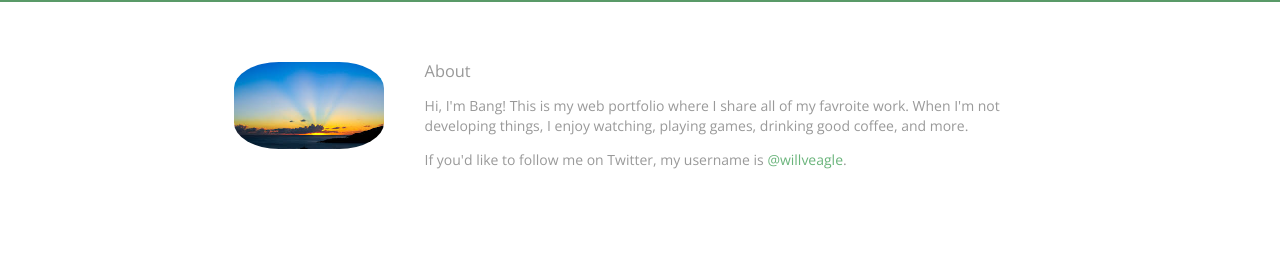
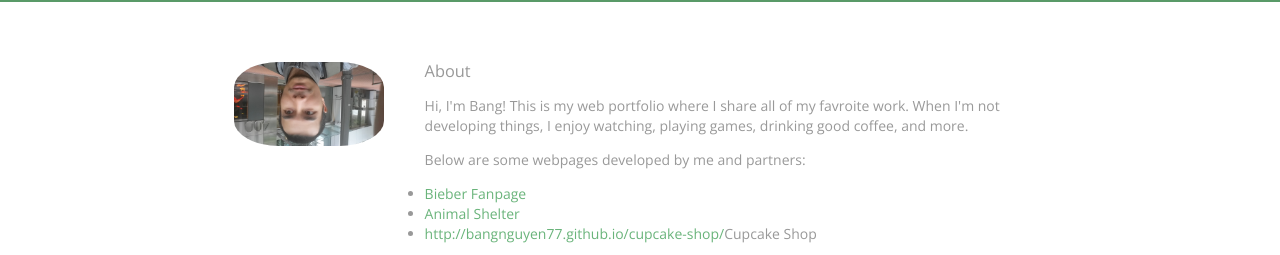
Before and after one commit to bangnguyen77/portfolion, a plain HTML site: page about.html in a window 1280 px wide. Shown: the part 99-354 px from the top of the page. Drawn offline with nearby package versions, Linux system fonts and the light colour scheme.

```diff
--- a/about.html
+++ b/about.html
@@ -35,9 +35,15 @@
 
     <div id="wrapper">
       <section>
-        <img src="img/demo.jpeg" alt="Photograph of Bang Nguyen" class="profile-photo">
+        <img src="img/bang.jpg" alt="Photograph of Bang Nguyen" class="profile-photo">
         <h3>About</h3>
         <p>Hi, I'm Bang! This is my web portfolio where I share all of my favroite work. When I'm not developing things, I enjoy watching, playing games, drinking good coffee, and more.</p>
+        <p>Below are some webpages developed by me and partners:</p>
+        <ul>
+          <li><a href="http://bangnguyen77.github.io/Bieber/">Bieber Fanpage</a></li>
+          <li><a href="http://bangnguyen77.github.io/animal-shelter/">Animal Shelter</a></li>
+          <li><a href="">http://bangnguyen77.github.io/cupcake-shop/</a>Cupcake Shop</li>
+        </ul>
         <p>If you'd like to follow me on Twitter, my username is <a href="https://twitter.com/WillVeagle">@willveagle</a>.</p>
       </section>
       <footer>
```
Also changed, not shown: img/bang.jpg (added), 1 other file.
